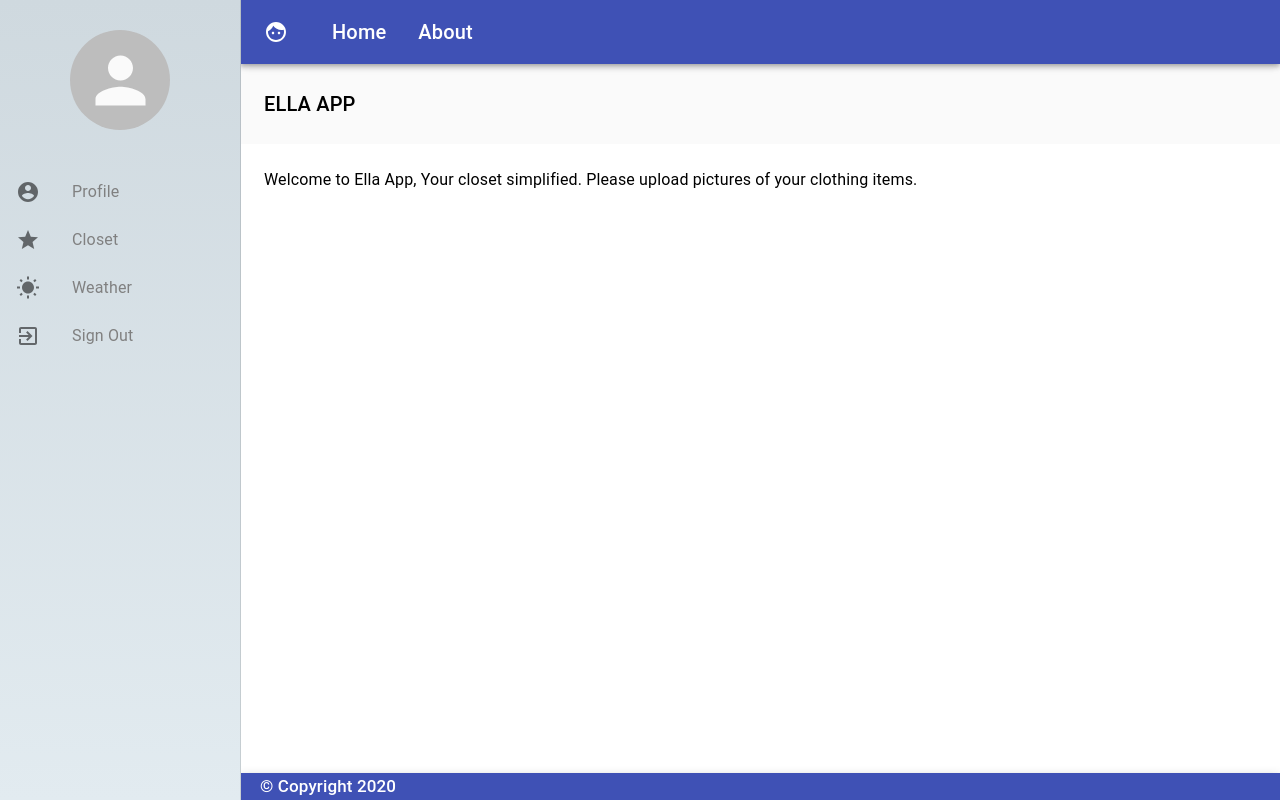
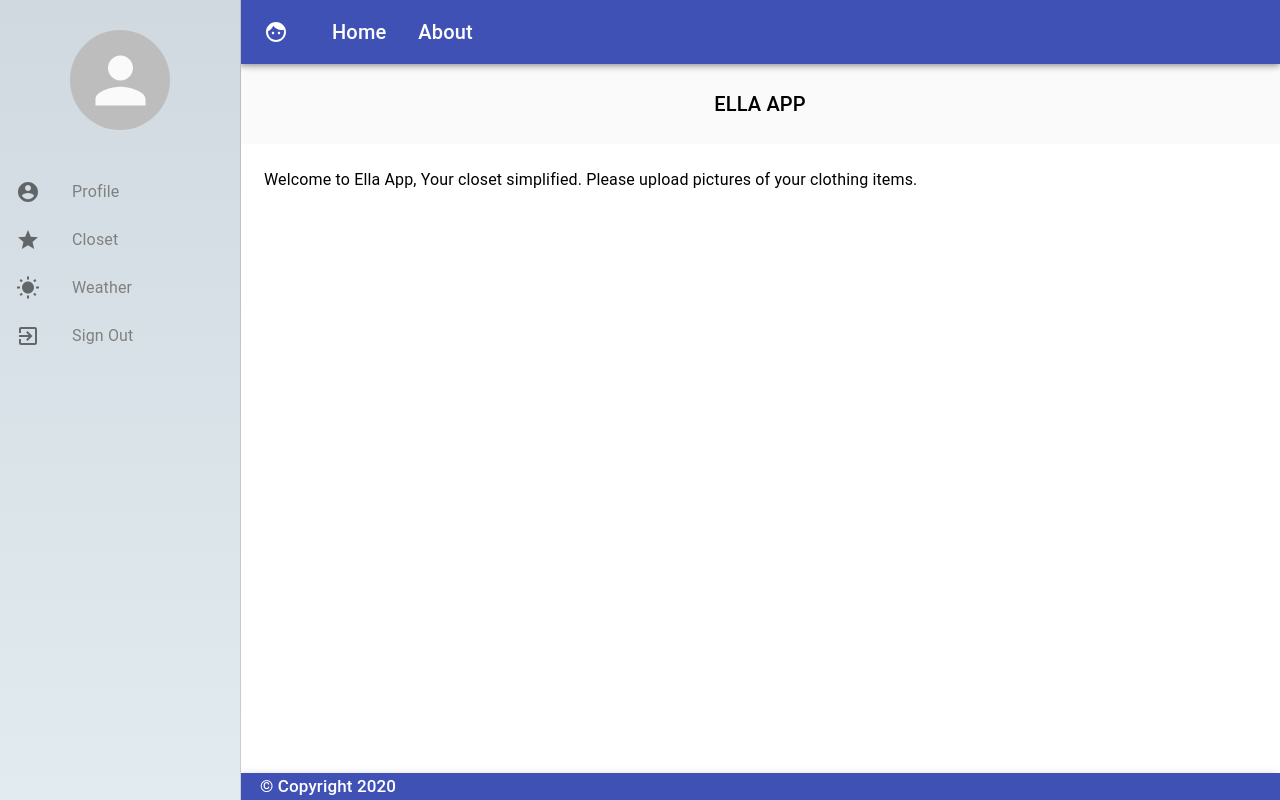
Before and after one commit to wksheehan/ella-app, a React (Create React App) app: page / in a window 1280 px wide. Built offline with nearby package versions, Linux system fonts and the light colour scheme.

Commit message:
Center Title on home page

```diff
--- a/src/components/MainContent.js
+++ b/src/components/MainContent.js
@@ -9,6 +9,8 @@ const useStyles = makeStyles(theme => ({
     flexGrow: 1,
     backgroundColor: theme.palette.background.default,
     padding: theme.spacing(3),
+    fontSize: 30,
+    textAlign: "center",
   },
   content: {
     flexGrow: 1,
```
